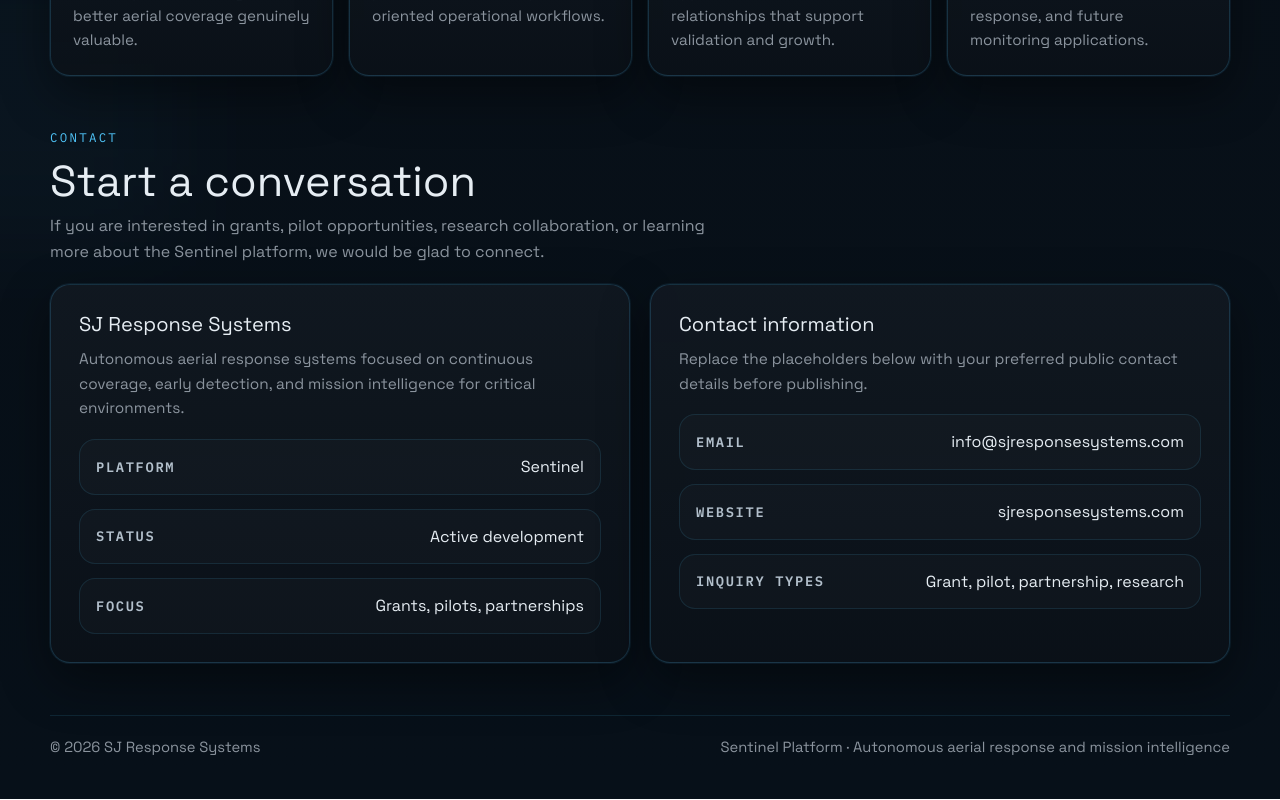
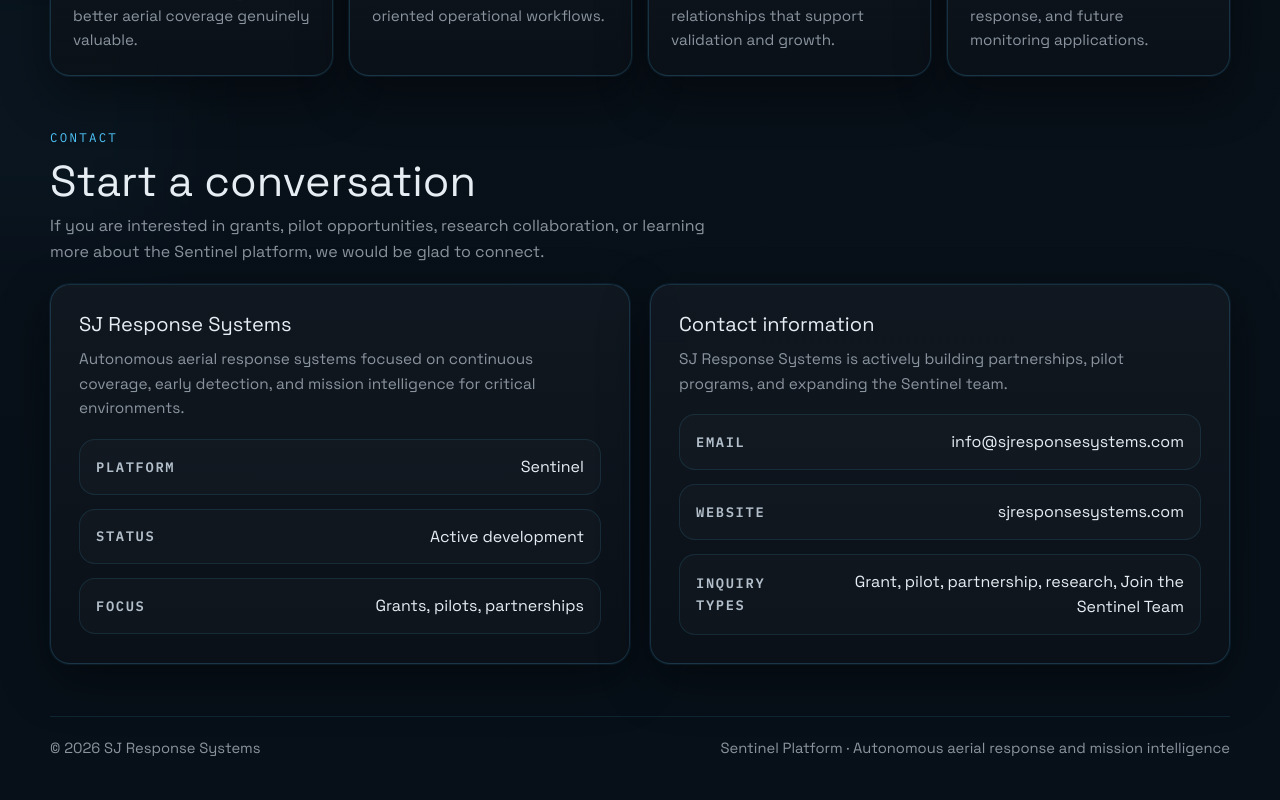
Before and after one commit to scjohnson243/sjresponsesystems-website, a Next.js app: page / in a window 1280 px wide. Shown: the part 4778-5578 px from the top of the page. Built offline with nearby package versions, Linux system fonts and the light colour scheme.

Commit message:
rewording

```diff
--- a/components/site/ContactSection.tsx
+++ b/components/site/ContactSection.tsx
@@ -16,7 +16,9 @@ const contactDetails = [
   { label: "Website", value: <span>sjresponsesystems.com</span> },
   {
     label: "Inquiry types",
-    value: <span>Grant, pilot, partnership, research</span>,
+    value: (
+      <span>Grant, pilot, partnership, research, Join the Sentinel Team</span>
+    ),
   },
 ];
 
@@ -58,8 +60,8 @@ export function ContactSection() {
           <div className="contact-card">
             <h3>Contact information</h3>
             <p>
-              Replace the placeholders below with your preferred public contact
-              details before publishing.
+              SJ Response Systems is actively building partnerships, pilot
+              programs, and expanding the Sentinel team.
             </p>
 
             <div className="contact-list">
```
